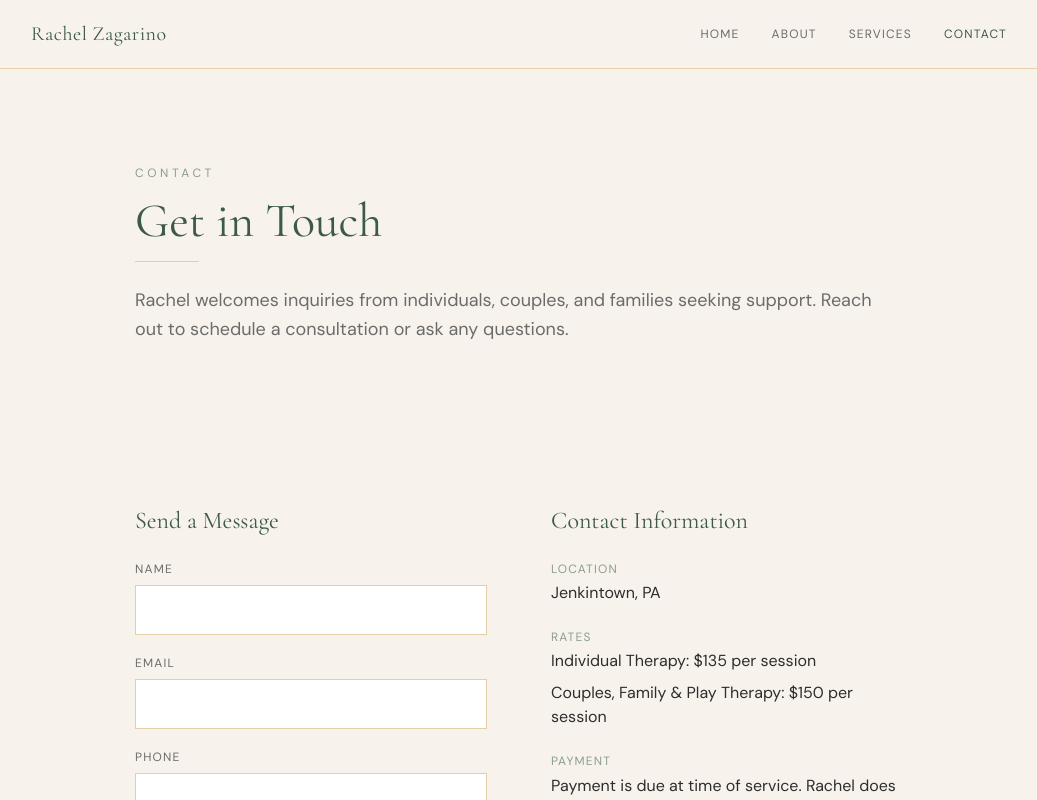
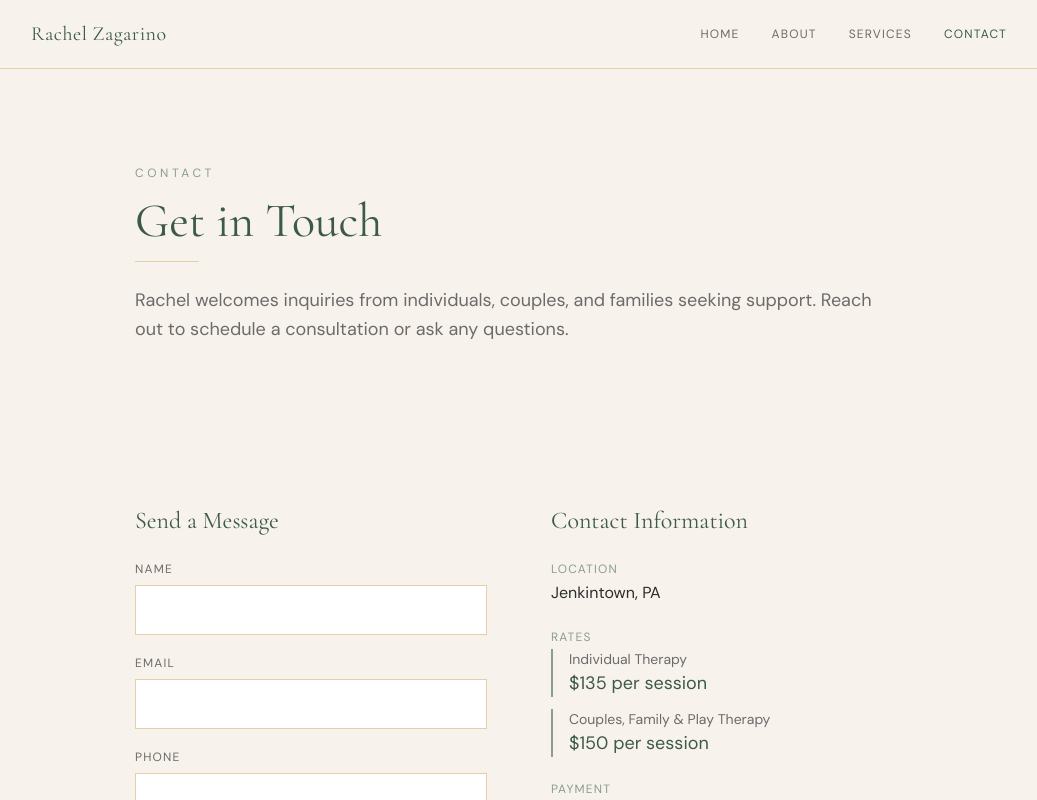
Before and after one commit to mb3152/therapist-website, a Next.js app: page /contact in a window 1280 px wide. Shown: the whole page, without its empty margins (121-1158 px from the left). Built offline with nearby package versions, Linux system fonts and the light colour scheme.

Commit message:
Improve rates presentation

```diff
--- a/app/contact/page.tsx
+++ b/app/contact/page.tsx
@@ -187,9 +187,17 @@ export default function Contact() {
                 <p className="font-sans text-xs tracking-widest uppercase text-sage mb-1">
                   Rates
                 </p>
-                <div className="space-y-2 font-sans text-warm-dark">
-                  <p>Individual Therapy: $135 per session</p>
-                  <p>Couples, Family &amp; Play Therapy: $150 per session</p>
+                <div className="space-y-3 font-sans text-warm-dark">
+                  <div className="border-l-2 border-sage pl-4">
+                    <p className="text-sm text-warm-mid">Individual Therapy</p>
+                    <p className="text-lg text-forest">$135 per session</p>
+                  </div>
+                  <div className="border-l-2 border-sage pl-4">
+                    <p className="text-sm text-warm-mid">
+                      Couples, Family &amp; Play Therapy
+                    </p>
+                    <p className="text-lg text-forest">$150 per session</p>
+                  </div>
                 </div>
               </div>
               <div>
```
